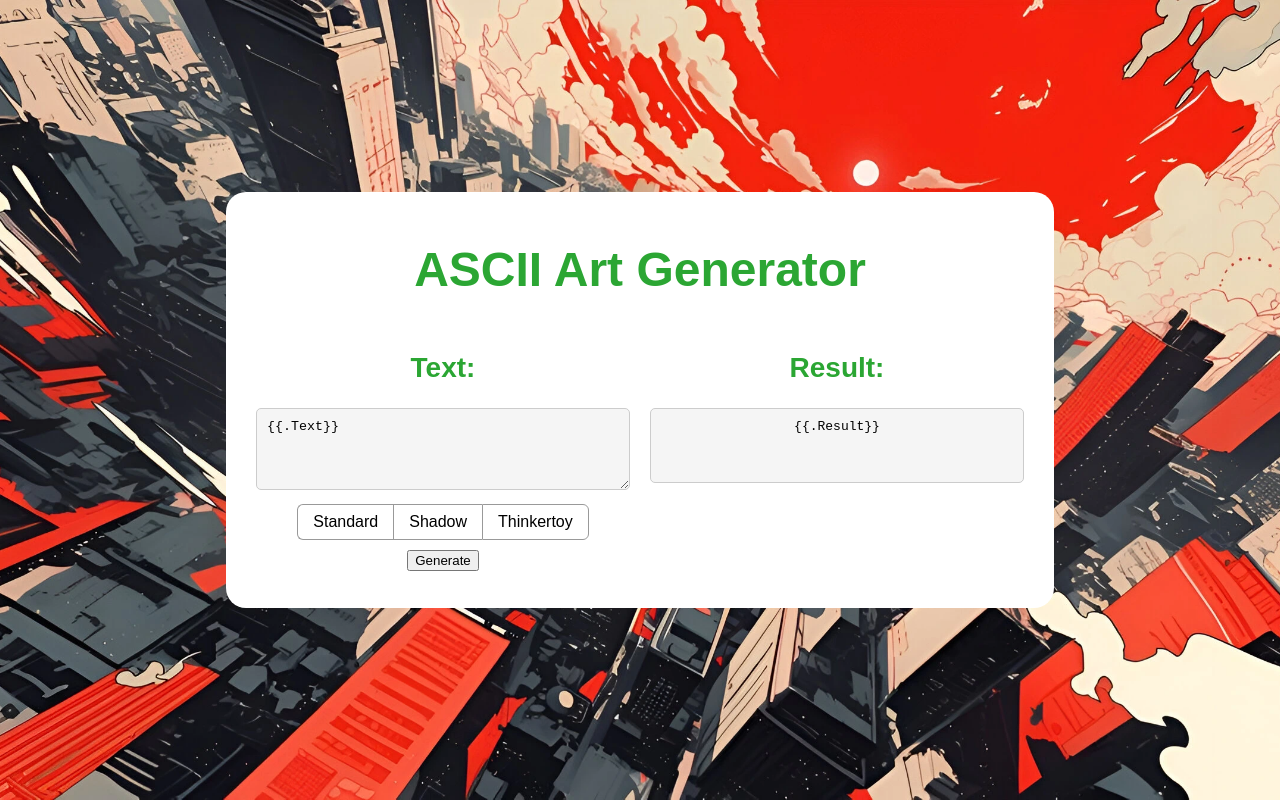
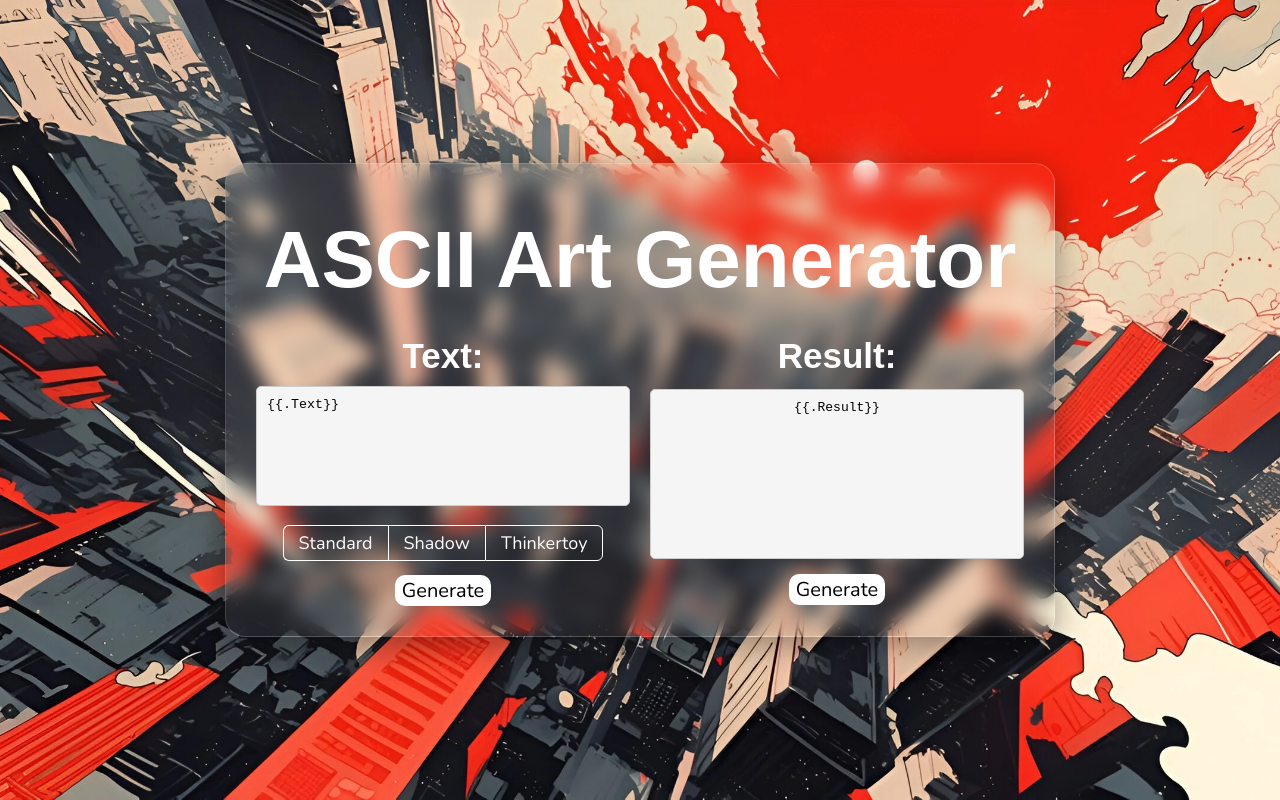
Before and after one commit to heysaleme/ascii-art-web, a plain HTML site: page static/index.html in a window 1280 px wide. Drawn offline with nearby package versions, Linux system fonts and the light colour scheme; a web font is replaced by a local one.

Commit message:
new container, font, colors, and margins

```diff
--- a/static/index.html
+++ b/static/index.html
@@ -6,6 +6,12 @@
   <title>ASCII Art Web</title>
 
   <link rel="stylesheet" href="/style/styles.css">
+
+  <link rel="preconnect" href="https://fonts.googleapis.com">
+  <link rel="preconnect" href="https://fonts.gstatic.com" crossorigin>
+  <link
+    href="https://fonts.googleapis.com/css2?family=Nunito:ital,wght@0,200..1000;1,200..1000&family=Tektur:wght@400..900&display=swap"
+    rel="stylesheet">
 </head>
 
 <body>
@@ -48,6 +54,8 @@
       <div class="column">
         <h2>Result:</h2>
         <pre>{{.Result}}</pre>
+        <button type="submit">Generate</button>
+
       </div>
     </div>
 
--- a/style/styles.css
+++ b/style/styles.css
@@ -16,11 +16,17 @@ body {
     align-items: center;
 }
 
+
 .container {
     width: 60%;
-    background: #fff;
+    background: linear-gradient(135deg, rgba(255, 255, 255, 0.1), rgba(255, 255, 255, 0));
+    backdrop-filter: blur(10px);
+    -webkit-backdrop-filter: blur(10px);
+    border-radius: 20px;
+    border: 1px solid rgba(255, 255, 255, 0.18);
+    box-shadow: 0 8px 32px 0 rgba(0, 0, 0, 0.37);
     padding: 30px;
-    border-radius: 20px;
+
 }
 
 .columns {
@@ -39,57 +45,38 @@ body {
     /* важно для корректного переноса и overflow */
 }
 
-@font-face {
-    font-family: 'brash_king';
-    src: url('/style/BrushKing-MVVPp.otf') format('opentype');
-    font-weight: normal;
-    font-style: normal;
-}
-
 h1,
 h2 {
-    color: #2ba633;
-
+    color: #ffffff;
+    font-family: "Tektur", sans-serif;
+    display: block;
 }
 
 h1 {
-    font-family: 'brash_king', sans-serif;
-    font-size: 48px;
-    display: block;
+    font-size: 80px;
     margin-top: 20px;
+    margin-bottom: 0px;
 }
 
 h2 {
-    font-size: 28px;
-    font-family: 'brash_king', sans-serif;
-    display: block;
-}
-
-select,
-button {
-    margin: 0.5em 0;
+    font-size: 35px;
+    margin-bottom: 10px;
 
 }
-
-/*
-label {
-    display: block;
-    margin: 7px;
-} */
 
 form {
     margin: auto;
     width: 100%;
 }
 
+
 textarea,
 pre {
     background: #f5f5f5;
+
     padding: 10px;
     border: 1px solid #ccc;
     border-radius: 5px;
-    min-height: 75px;
-    max-height: 300px;
     width: 100%;
     /* растягиваем на всю колонку */
     box-sizing: border-box;
@@ -100,8 +87,32 @@ pre {
     /* горизонтальная прокрутка */
     white-space: pre;
     /* сохраняем все пробелы и переносы */
-    margin: 0 0 10px 0;
+    margin-bottom: 15px;
     /* отступ снизу */
+}
+
+textarea {
+    resize: none;
+    min-height: 120px;
+    /* можно подстроить */
+    max-height: 120px;
+    height: 120px;
+}
+
+pre {
+    min-height: 170px;
+    /* можно подстроить */
+    max-height: 170px;
+    height: 170px;
+}
+
+button {
+    font-size: 20px;
+    font-family: "Nunito", sans-serif;
+    border-radius: 10px;
+    border: 1px solid rgba(255, 255, 255, 0.18);
+    background-color: #ffffff;
+
 }
 
 /*-----------------------------------------*/
@@ -109,11 +120,18 @@ pre {
 .form_radio_group {
     display: inline-block;
     overflow: hidden;
+    font-size: 18px;
+
+    font-family: "Nunito", sans-serif;
+    margin-bottom: 10px;
+
+
 }
 
 .form_radio_group-item {
     display: inline-block;
     float: left;
+
 }
 
 .form_radio_group input[type=radio] {
@@ -125,9 +143,10 @@ pre {
     cursor: pointer;
     padding: 0px 15px;
     line-height: 34px;
-    border: 1px solid #999;
+    border: 1px solid #ffffff;
     border-right: none;
     user-select: none;
+    color: #ffffff;
 }
 
 .form_radio_group .form_radio_group-item:first-child label {
@@ -136,17 +155,18 @@ pre {
 
 .form_radio_group .form_radio_group-item:last-child label {
     border-radius: 0 6px 6px 0;
-    border-right: 1px solid #999;
+    border-right: 1px solid #ffffff;
 }
 
 /* Checked */
 .form_radio_group input[type=radio]:checked+label {
-    background: #2ba633;
+    background: #ffffff;
+    color: #000000;
 }
 
 /* Hover */
 .form_radio_group label:hover {
-    color: #116617;
+    color: #ff0000;
 }
 
 /* Disabled */
```
